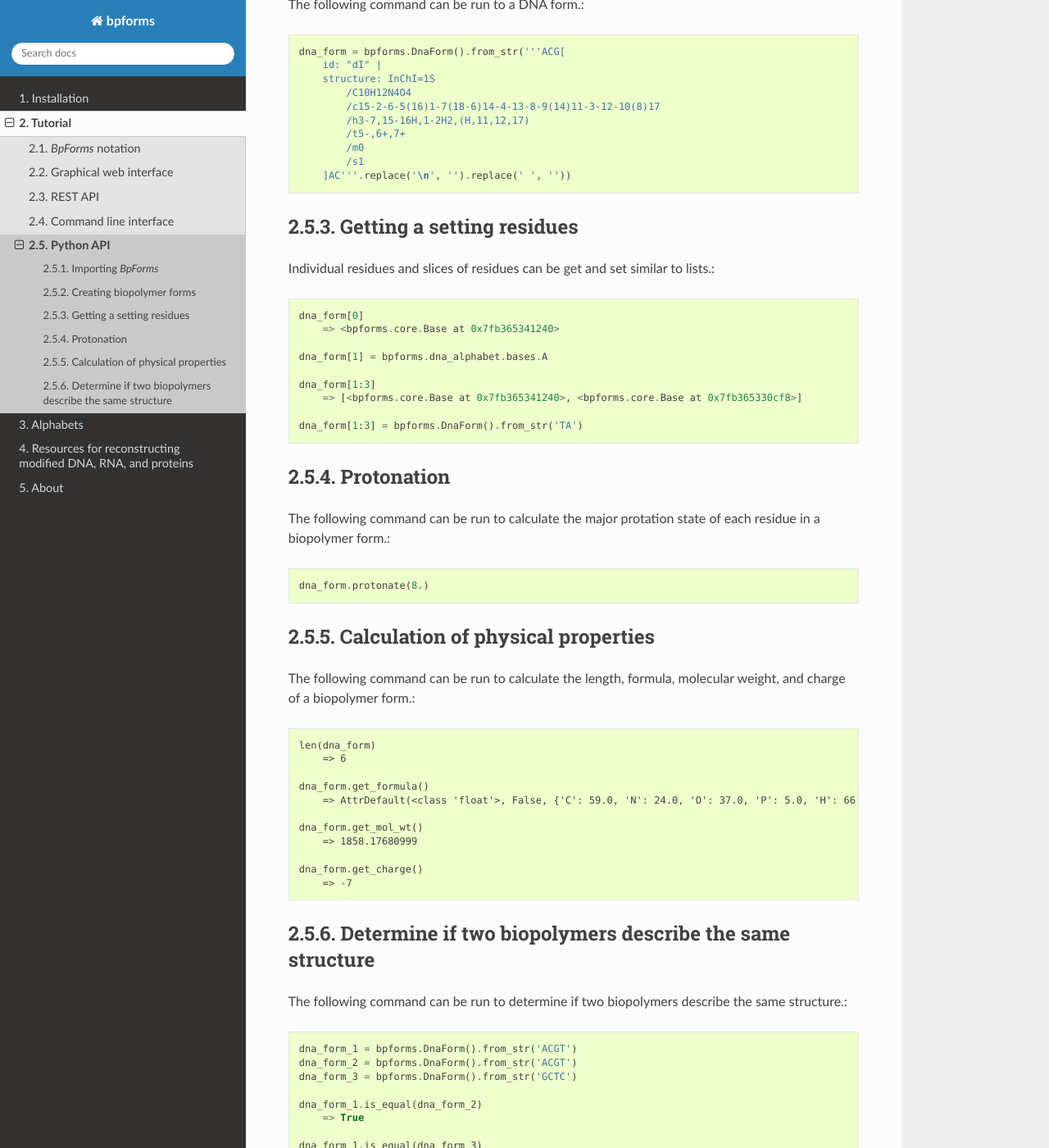
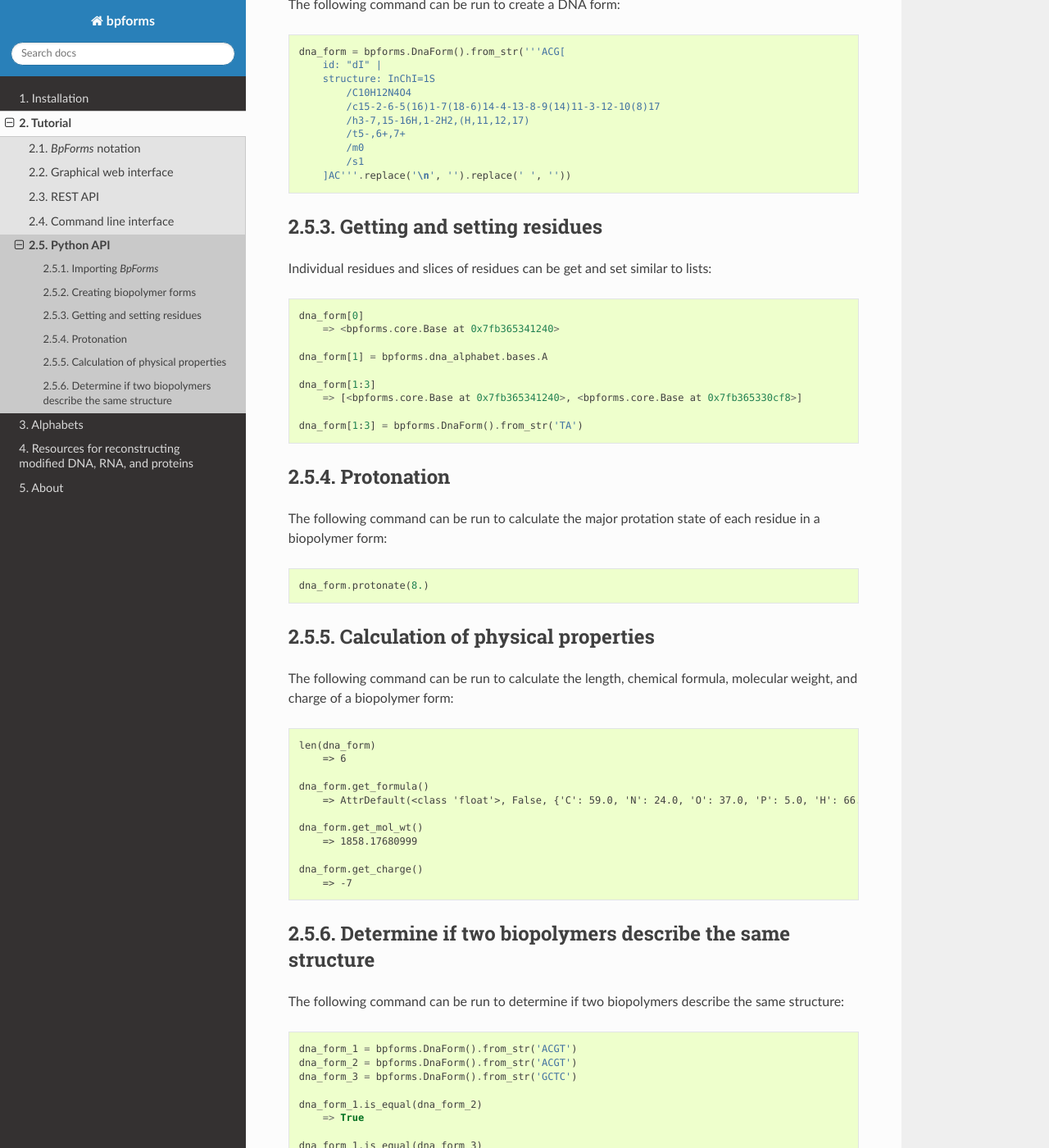
Before and after one commit to KarrLab/bpforms, a Sphinx documentation site: the page built from docs/python_api.rst, in a window 1280 px wide and 1400 px high, scrolled down 394 px. Shown: the whole window at 82% size. Built offline with Sphinx 7.4.7 and the Read the Docs theme 2.0.0, drawn with Linux system fonts in a browser that asks for light colours; pages that are not in the unit, such as notebooks, are missing from menus.

Commit message:
Update python_api.rst

```diff
--- a/docs/python_api.rst
+++ b/docs/python_api.rst
@@ -7,7 +7,7 @@ Python API
 Importing `BpForms`
 ^^^^^^^^^^^^^^^^^^^
 
-The following command should be run to import ``BpForms``.::
+The following command should be run to import ``BpForms``::
 
     import bpforms
 
@@ -15,7 +15,7 @@ The following command should be run to import ``BpForms``.::
 Creating biopolymer forms
 ^^^^^^^^^^^^^^^^^^^^^^^^^
 
-The following command can be run to a DNA form.::
+The following command can be run to create a DNA form::
 
     dna_form = bpforms.DnaForm().from_str('''ACG[
         id: "dI" |
@@ -29,9 +29,9 @@ The following command can be run to a DNA form.::
         ]AC'''.replace('\n', '').replace(' ', ''))
 
 
-Getting a setting residues
+Getting and setting residues
 ^^^^^^^^^^^^^^^^^^^^^^^^^^
-Individual residues and slices of residues can be get and set similar to lists.::
+Individual residues and slices of residues can be get and set similar to lists::
 
     dna_form[0]
         => <bpforms.core.Base at 0x7fb365341240>
@@ -46,14 +46,14 @@ Individual residues and slices of residues can be get and set similar to lists.:
 
 Protonation
 ^^^^^^^^^^^
-The following command can be run to calculate the major protation state of each residue in a biopolymer form.::
+The following command can be run to calculate the major protation state of each residue in a biopolymer form::
 
     dna_form.protonate(8.)
 
 
 Calculation of physical properties
 ^^^^^^^^^^^^^^^^^^^^^^^^^^^^^^^^^^
-The following command can be run to calculate the length, formula, molecular weight, and charge of a biopolymer form.::
+The following command can be run to calculate the length, chemical formula, molecular weight, and charge of a biopolymer form::
 
     len(dna_form)
         => 6
@@ -70,7 +70,7 @@ The following command can be run to calculate the length, formula, molecular wei
 
 Determine if two biopolymers describe the same structure
 ^^^^^^^^^^^^^^^^^^^^^^^^^^^^^^^^^^^^^^^^^^^^^^^^^^^^^^^^
-The following command can be run to determine if two biopolymers describe the same structure.::
+The following command can be run to determine if two biopolymers describe the same structure::
 
     dna_form_1 = bpforms.DnaForm().from_str('ACGT')
     dna_form_2 = bpforms.DnaForm().from_str('ACGT')
```
